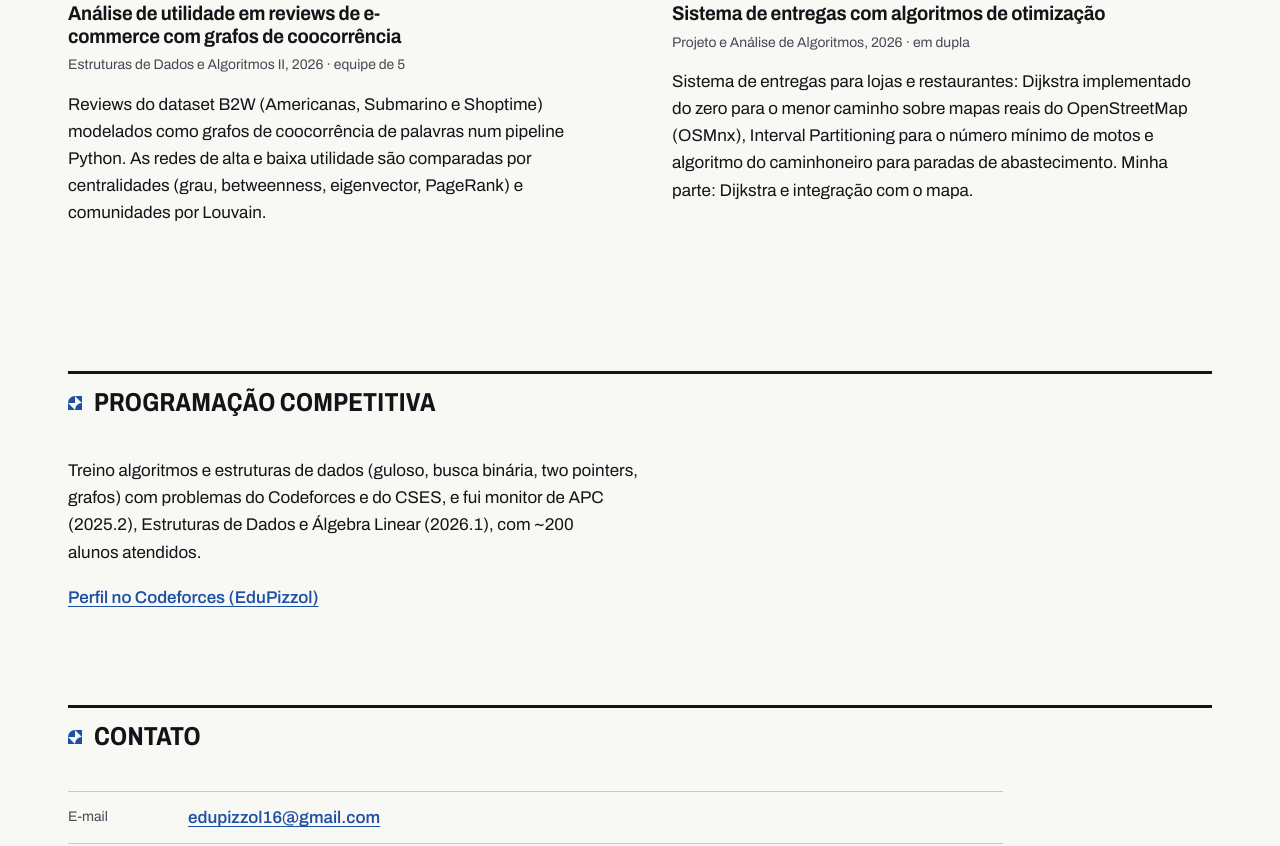
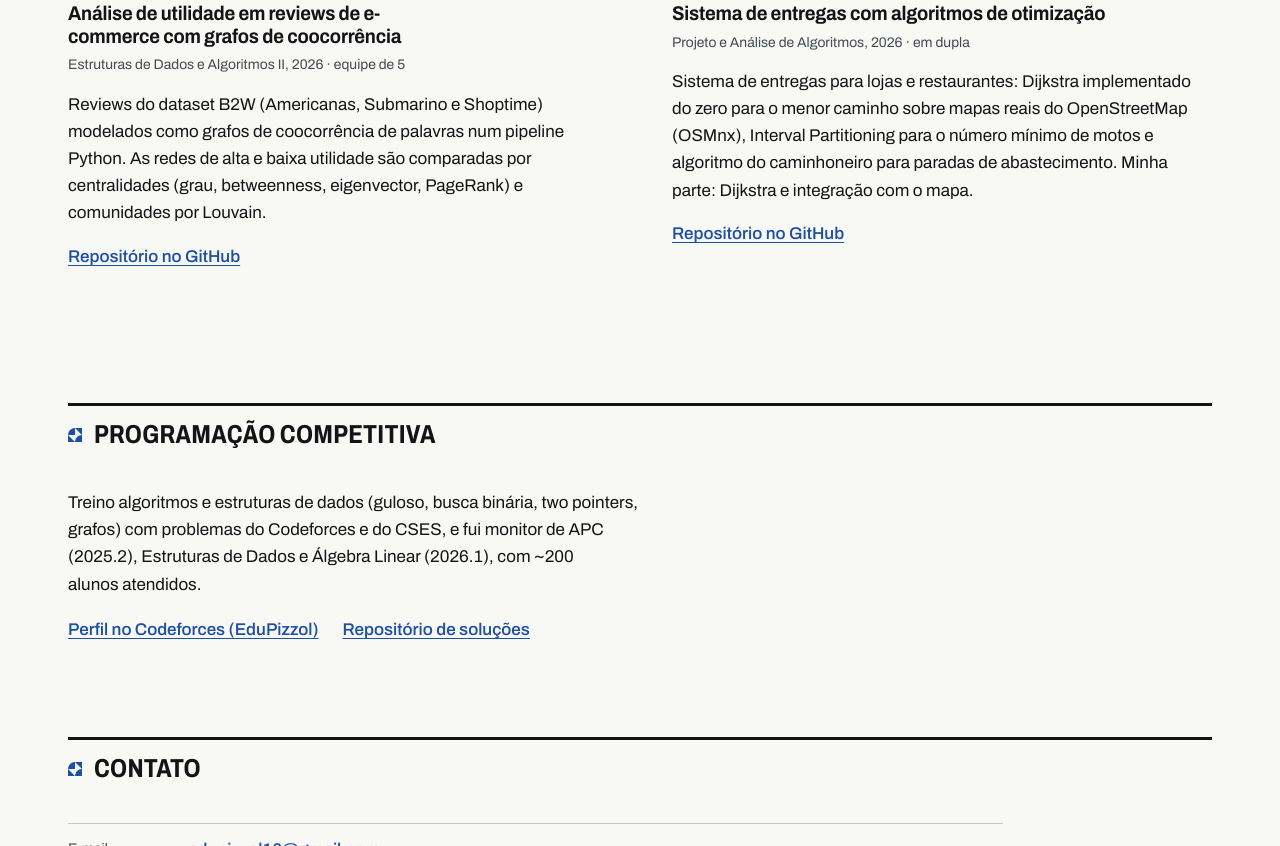
Before and after one commit to Edupizzol/Edupizzol.github.io, a plain HTML site: page index.html in a window 1280 px wide. Shown: the part 3039-3885 px from the top of the page. Drawn offline with Linux system fonts and the light colour scheme; no server answers.

Commit message:
feat: adiciona links dos repositórios do CivicWater, EDA2, PA e programação competitiva

```diff
--- a/index.html
+++ b/index.html
@@ -185,6 +185,7 @@
           <ul class="links">
             <li><a href="projetos/civicwater-sentinel.html">Ver detalhes<svg viewBox="0 0 16 16" aria-hidden="true" focusable="false"><path d="M3 8h9M8.5 4.5 12 8l-3.5 3.5" fill="none" stroke="currentColor" stroke-width="1.6"/></svg></a></li>
             <li><a href="https://civicwater-sentinel-dashboard.onrender.com">Dashboard público</a></li>
+            <li><a href="https://github.com/pedruck/Team-CodigoMaster_IBM-Z-Datathon-2026---Civic-Water-Sentinal">Repositório no GitHub</a></li>
             <li><span class="tag">Rede simulada</span></li>
           </ul>
         </div>
@@ -253,6 +254,7 @@
           <h3>Análise de utilidade em reviews de e-commerce com grafos de coocorrência</h3>
           <p class="org">Estruturas de Dados e Algoritmos II, 2026 · equipe de 5</p>
           <p>Reviews do dataset B2W (Americanas, Submarino e Shoptime) modelados como grafos de coocorrência de palavras num pipeline Python. As redes de alta e baixa utilidade são comparadas por centralidades (grau, betweenness, eigenvector, PageRank) e comunidades por Louvain.</p>
+          <ul class="links"><li><a href="https://github.com/Edupizzol/Trabalho_EDA2_2026">Repositório no GitHub</a></li></ul>
         </div>
       </li>
       <li class="entry">
@@ -260,6 +262,7 @@
           <h3>Sistema de entregas com algoritmos de otimização</h3>
           <p class="org">Projeto e Análise de Algoritmos, 2026 · em dupla</p>
           <p>Sistema de entregas para lojas e restaurantes: Dijkstra implementado do zero para o menor caminho sobre mapas reais do OpenStreetMap (OSMnx), Interval Partitioning para o número mínimo de motos e algoritmo do caminhoneiro para paradas de abastecimento. Minha parte: Dijkstra e integração com o mapa.</p>
+          <ul class="links"><li><a href="https://github.com/projeto-de-algoritmos-2026/G05_Greedy_PA-26.2">Repositório no GitHub</a></li></ul>
         </div>
       </li>
     </ul>
@@ -275,6 +278,7 @@
         <p>Treino algoritmos e estruturas de dados (guloso, busca binária, two pointers, grafos) com problemas do Codeforces e do CSES, e fui monitor de APC (2025.2), Estruturas de Dados e Álgebra Linear (2026.1), com ~200 alunos atendidos.</p>
         <ul class="links">
           <li><a href="https://codeforces.com/profile/EduPizzol">Perfil no Codeforces (EduPizzol)</a></li>
+          <li><a href="https://github.com/Edupizzol/Competitive_Programming">Repositório de soluções</a></li>
         </ul>
       </div>
       <div id="cf-reading" class="spec-wrap" hidden>
```
Also changed, not shown: projetos/civicwater-sentinel.html (+1 -1 lines).
